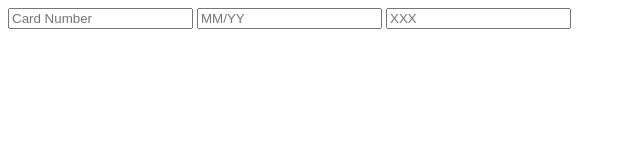
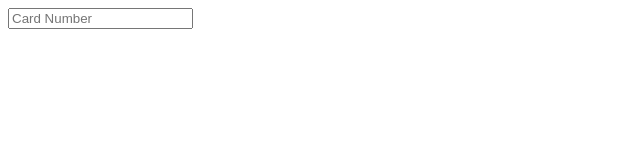
Before and after one commit to mekazu/mekazu.github.io, a plain HTML site: page hf/cc-number.html in a window 1280 px wide. Shown: the whole page, without its empty margins (0-640 px from the left). Drawn offline with Linux system fonts and the light colour scheme.

Commit message:
Hide the af fields and see if they still get auto filled

```diff
--- a/hf/cc-number.html
+++ b/hf/cc-number.html
@@ -6,7 +6,7 @@
 </head>
 <body>
     <input type="text" name="cc-number" placeholder="Card Number" autocomplete="cc-number" required>
-    <input type="text" id="af-cc-exp" name="af-cc-exp" autocomplete="cc-exp" placeholder="MM/YY">
-    <input type="text" id="af-cc-csc" name="af-cc-csc" autocomplete="cc-csc" placeholder="XXX">
+    <input type="text" id="af-cc-exp" name="af-cc-exp" autocomplete="cc-exp" placeholder="MM/YY" style="display: none;">
+    <input type="text" id="af-cc-csc" name="af-cc-csc" autocomplete="cc-csc" placeholder="XXX" style="display: none;">
 </body>
 </html>
```
